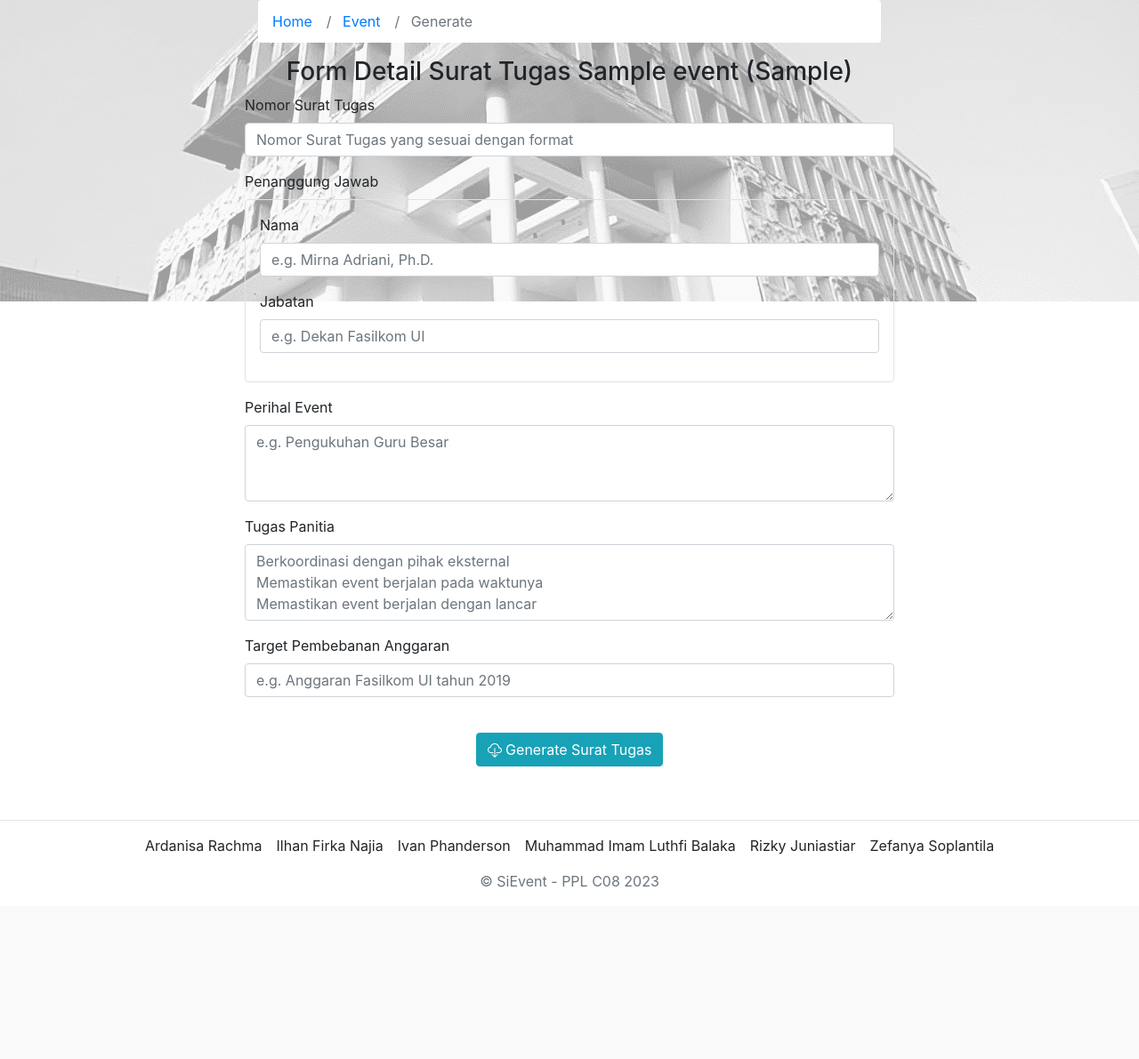
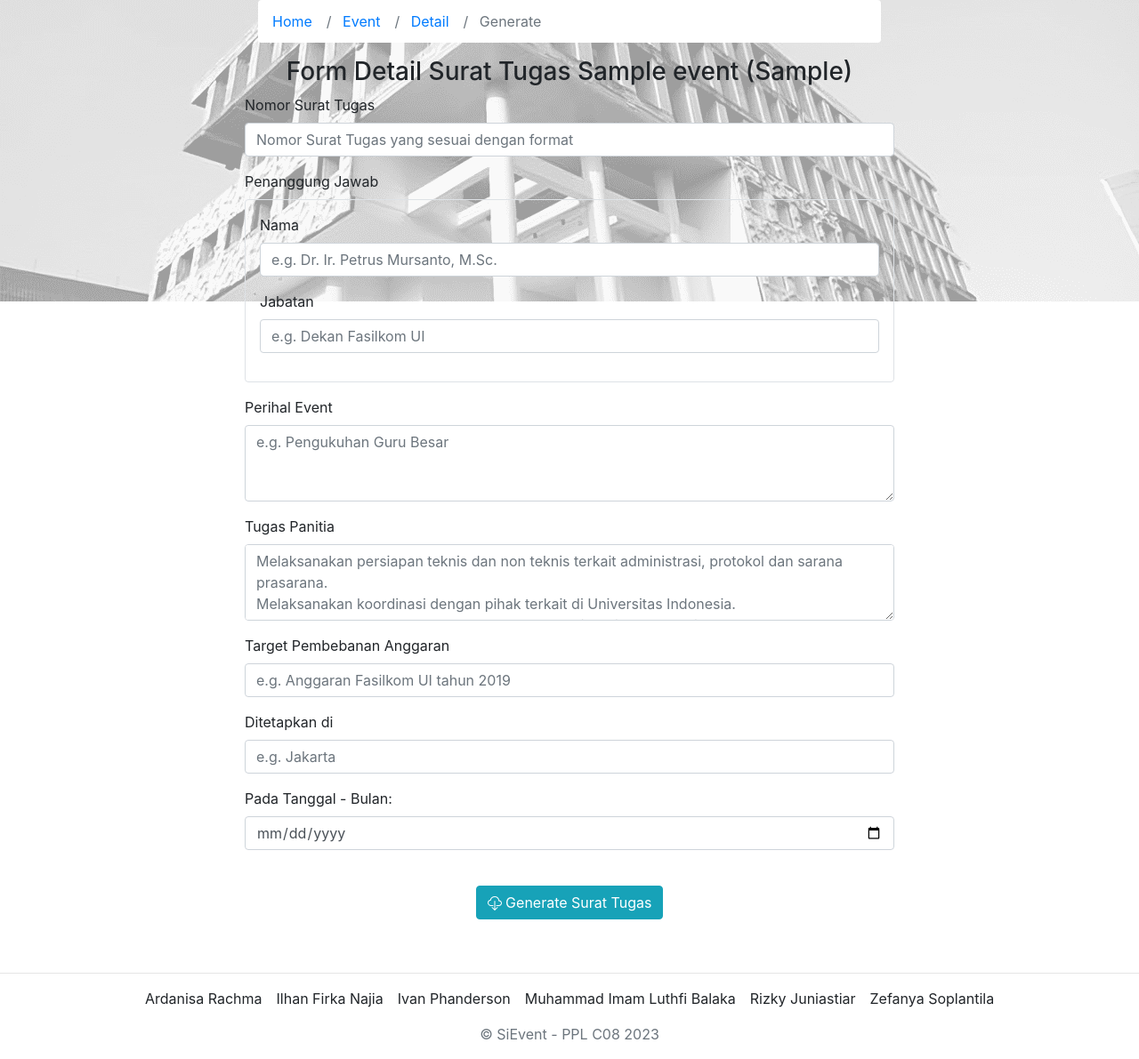
Before and after one commit to ivanphanderson/si-event, a Django app: page /event/form-surat-tugas/1 in a window 1280 px wide. Shown: the part 76-1267 px from the top of the page at 89% size. Before the commit the page ends 1074 px from the top, so only its background shows below. Run offline with Django 4.2, Linux system fonts and the light colour scheme; a user stored in the database is signed in; tables that the repository leaves empty hold one stand-in row (values such as "Sample post"); some libraries are stand-ins or nearby versions.

Commit message:
Pbi 12 cetak surat tugas - form detail & redirect

```diff
--- a/event/templates/form_surat_tugas.html
+++ b/event/templates/form_surat_tugas.html
@@ -23,6 +23,9 @@ Add Employee
                         <li class="breadcrumb-item">
                             <a href="{% url 'get_events' %}">Event</a>
                         </li>
+                        <li class="breadcrumb-item">
+                            <a href="{% url 'detail_event' id=event.id %}">Detail</a>
+                        </li>
                         <li class="breadcrumb-item active" aria-current="page">
                             Generate
                         </li>
@@ -35,14 +38,14 @@ Add Employee
                 </div>
             </div>
 
-            <form method="post" action="">
+            <form id="suratTugasForm" method="post" action="">
                 {% csrf_token %}
                 <div class="mb-3">
                     <label for="validationCustom03" class="form-label">Nomor Surat Tugas</label>
                     <input name="nomor_surat_tugas" type="text" class="form-control" id="validationCustom03"
-                    placeholder="Nomor Surat Tugas yang sesuai dengan format" required>
+                        placeholder="Nomor Surat Tugas yang sesuai dengan format" required>
                     <div class="invalid-feedback">
-                      Masukkan Nomor Tugas.
+                        Masukkan Nomor Tugas.
                     </div>
                 </div>
 
@@ -51,7 +54,7 @@ Add Employee
                     <div class="mb-3">
                         <label for="exampleFormControlInput1" class="form-label">Nama</label>
                         <input name="nama_pj" type="text" class="form-control" id="exampleFormControlInput1"
-                            placeholder="e.g. Mirna Adriani, Ph.D." required>
+                            placeholder="e.g. Dr. Ir. Petrus Mursanto, M.Sc." required>
                     </div>
                     <div class="mb-3">
                         <label for="exampleFormControlInput1" class="form-label">Jabatan</label>
@@ -69,9 +72,9 @@ Add Employee
                 <div class="mb-3">
                     <label for="exampleFormControlTextarea1" class="form-label">Tugas Panitia</label>
                     <textarea name="tugas_panitia" class="form-control" id="exampleFormControlTextarea1" rows="3"
-                        placeholder="Berkoordinasi dengan pihak eksternal
-Memastikan event berjalan pada waktunya
-Memastikan event berjalan dengan lancar" required></textarea>
+                        placeholder="Melaksanakan persiapan teknis dan non teknis terkait administrasi, protokol dan sarana prasarana.
+Melaksanakan koordinasi dengan pihak terkait di Universitas Indonesia.
+Melaksanakan acara {{event.event_name}} dengan sebaik-baiknya sesuai ketentuan yang berlaku" required></textarea>
                 </div>
 
                 <div class="mb-3">
@@ -80,11 +83,21 @@ Memastikan event berjalan dengan lancar" required></textarea>
                         placeholder="e.g. Anggaran Fasilkom UI tahun 2019" required>
                 </div>
 
+                <div class="mb-3">
+                    <label for="exampleFormControlInput1" class="form-label">Ditetapkan di</label>
+                    <input name="ditetapkan_di" type="text" class="form-control" id="exampleFormControlInput1"
+                        placeholder="e.g. Jakarta" required>
+                </div>
+
+                <div class="form-group">
+                    <label for="start_date">Pada Tanggal - Bulan:</label>
+                    <input type="date" class="form-control" id="start_date" name="start_date" required />
+                </div>
+
                 <div>
                     <div class="downloadBtn" style="text-align: center">
                         <br />
-                        <button type="submit" id="tombolDownloadDocx" role="button"
-                            class="btn btn-info">
+                        <button type="submit" id="tombolDownloadDocx" role="button" class="btn btn-info">
                             <svg xmlns="http://www.w3.org/2000/svg" width="16" height="16" fill="currentColor"
                                 class="bi bi-cloud-download" viewBox="0 0 16 16">
                                 <path
@@ -104,5 +117,44 @@ Memastikan event berjalan dengan lancar" required></textarea>
 </div>
 <link rel="stylesheet" href="https://maxcdn.bootstrapcdn.com/bootstrap/4.0.0/css/bootstrap.min.css">
 <script src="https://ajax.googleapis.com/ajax/libs/jquery/3.6.0/jquery.min.js"></script>
+<script>
+    document.getElementById("tombolDownloadDocx").addEventListener("click", function (event) {
+        event.preventDefault(); // Prevent the default form submission
+
+        var form = document.getElementById("suratTugasForm");
+        var event_id = "{{event.id}}"
+
+        if (!form.checkValidity()) {
+            form.reportValidity();
+            return;
+        }
+
+        // Submit the form asynchronously using Fetch API or XMLHttpRequest
+        fetch(form.action, {
+            method: form.method,
+            body: new FormData(form),
+        })
+            .then(function (response) {
+                // Start the file download
+                response.blob().then(function (blob) {
+                    var url = window.URL.createObjectURL(blob);
+                    var a = document.createElement("a");
+                    a.href = url;
+                    a.download = "SURAT TUGAS.docx";
+                    a.click();
+
+                    // Delay the redirection after 1 second
+                    setTimeout(function () {
+                        var eventId = event_id; // Replace with the actual event ID
+                        var redirectUrl = "/event/detail/" + eventId;
+                        window.location.href = redirectUrl;
+                    }, 0);
+                });
+            })
+            .catch(function (error) {
+                console.error("Error:", error);
+            });
+    });
+</script>
 
 {% endblock %}
--- a/event/views.py
+++ b/event/views.py
@@ -430,6 +430,8 @@ class GenerateDocs:
         perihal_event = body.get("perihal_event")
         tugas_panitia = body.get("tugas_panitia")
         target_anggaran = body.get("target_anggaran")
+        ditetapkan_di = body.get("ditetapkan_di")
+        pada_tanggal = body.get("start_date")
 
         paragraph1 = document.add_paragraph("SURAT TUGAS")
         self.set_font(paragraph1.runs[0], True, True)
@@ -463,11 +465,14 @@ class GenerateDocs:
         paragraph8 = document.add_paragraph("Tugas Panitia", style = LIST_NUMBER)
         self.set_font(paragraph8.runs[0])
 
-        list_tugas_panitia = tugas_panitia.split('\n')
+        list_tugas_panitia = tugas_panitia.splitlines()
 
         for i in range(len(list_tugas_panitia)):
-            paragraph8_3 = document.add_paragraph(f"{list_tugas_panitia[i].strip()}", style = 'List Number 2')
-            self.set_font(paragraph8_3.runs[0])
+            if list_tugas_panitia[i] == '':
+                continue
+            else:
+                paragraph8_3 = document.add_paragraph(f"{list_tugas_panitia[i].strip()}", style = 'List Number 2')
+                self.set_font(paragraph8_3.runs[0])
 
         paragraph9 = document.add_paragraph(f"Pengeluaran biaya yang ditimbulkan akibat pemberlakuan Surat Tugas ini dibebankan secara proporsional pada {target_anggaran}", style = LIST_NUMBER)
         self.set_font(paragraph9.runs[0])
@@ -480,13 +485,13 @@ class GenerateDocs:
 
         document.add_paragraph()
 
-        paragraph12 = document.add_paragraph("Ditetapkan di	:	Jakarta")
+        paragraph12 = document.add_paragraph(f"Ditetapkan di	: {ditetapkan_di}")
         self.set_font(paragraph12.runs[0])
         self.set_paragraph_format(paragraph12, left_indent=216)
 
         run12 = paragraph12.add_run()
         run12.add_break(docx.text.run.WD_BREAK.LINE)
-        run12_1 = paragraph12.add_run('Pada Tanggal	: Tanggal   Bulan   Tahun')
+        run12_1 = paragraph12.add_run(f'Pada Tanggal	: {pada_tanggal}')
         self.set_font(run12_1)
 
         paragraph13 = document.add_paragraph(f"{jabatan_pj}")
@@ -529,13 +534,13 @@ class GenerateDocs:
 
         document.add_paragraph()
 
-        paragraph9_2 = document.add_paragraph("Ditetapkan di	:	Jakarta")
+        paragraph9_2 = document.add_paragraph(f"Ditetapkan di	: {ditetapkan_di}")
         self.set_font(paragraph9_2.runs[0])
         self.set_paragraph_format(paragraph9_2, left_indent=216)
 
         run12 = paragraph9_2.add_run()
         run12.add_break(docx.text.run.WD_BREAK.LINE)
-        run12_1 = paragraph9_2.add_run('Pada Tanggal	: Tanggal   Bulan   Tahun')
+        run12_1 = paragraph9_2.add_run(f'Pada Tanggal	: {pada_tanggal}')
         self.set_font(run12_1)
 
         paragraph10_2 = document.add_paragraph(f"{jabatan_pj}")
```
Also changed, not shown: event/tests.py (+35 -11 lines).
